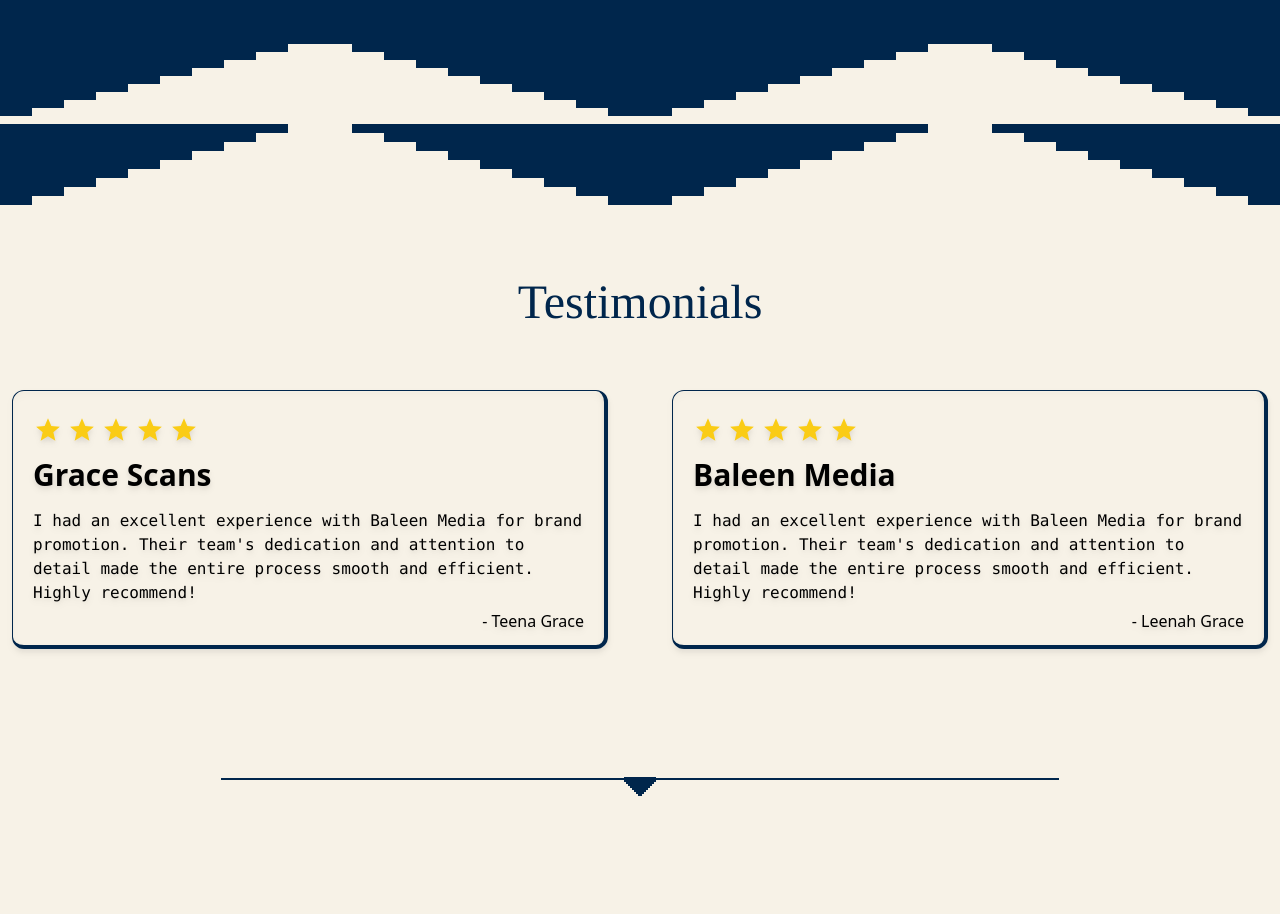
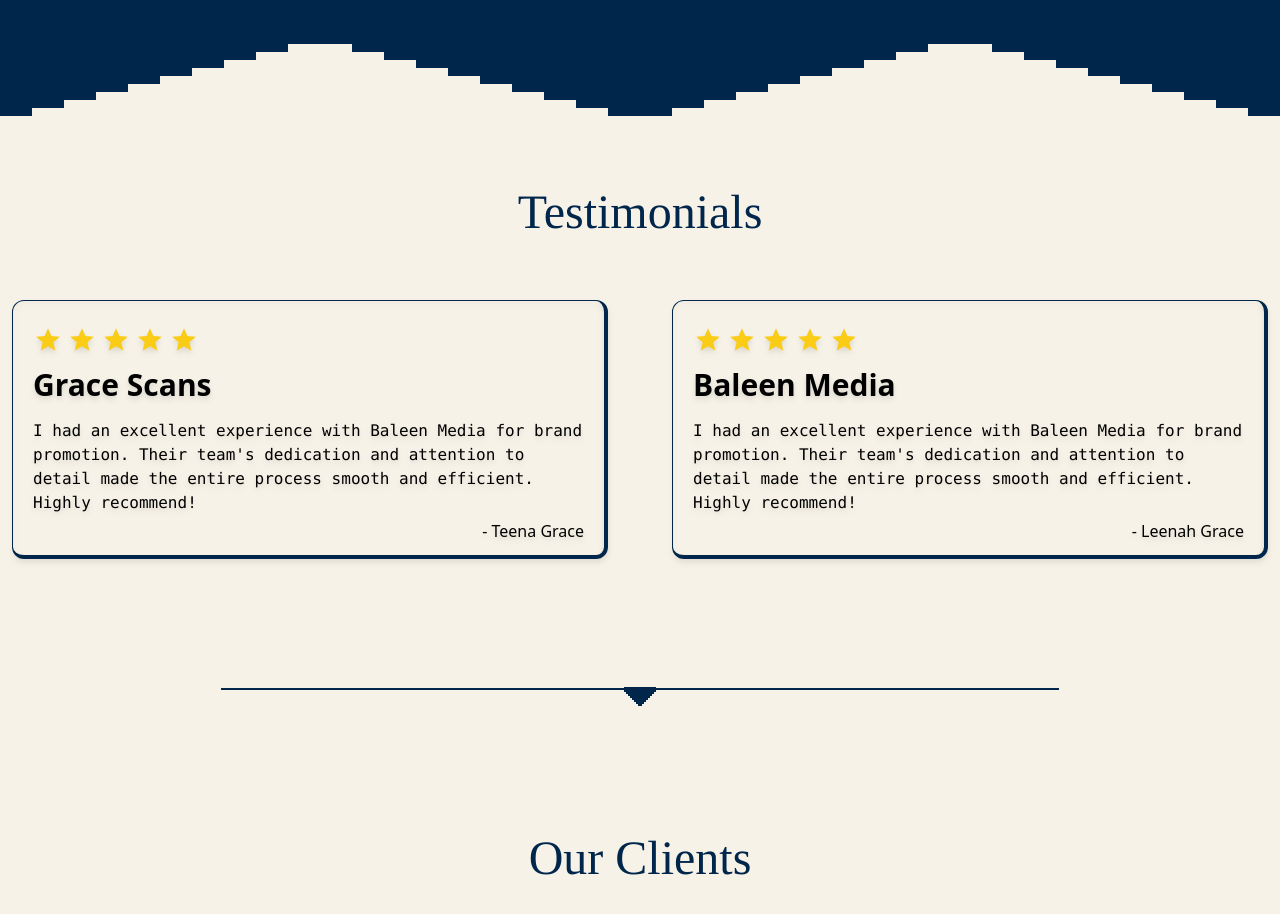
Before and after one commit to prassana16/E2W-website, a React (Vite) app: page / in a window 1280 px wide. Shown: the part 2980-3894 px from the top of the page. Built offline with nearby package versions, Linux system fonts and the light colour scheme.

Commit message:
all error solved

```diff
--- a/src/components/Features.jsx
+++ b/src/components/Features.jsx
@@ -184,33 +184,7 @@
         </div>
       </div>
 
-      {/* Bottom Image */}
-      <div className="flex items-center ">
-        <div className="w-1/2 items-center justify-center flex flex-col">
-        <div className="bg-[#F7F2E7] w-[10%] h-[3px] md:h-[9px] "></div>
-        <div className="bg-[#F7F2E7] w-[20%] h-[3px] md:h-[9px] "></div>
-        <div className="bg-[#F7F2E7] w-[30%] h-[3px] md:h-[9px] "></div>
-        <div className="bg-[#F7F2E7] w-[40%] h-[3px] md:h-[9px] "></div>
-        <div className="bg-[#F7F2E7] w-[50%] h-[3px] md:h-[9px] "></div>
-        <div className="bg-[#F7F2E7] w-[60%] h-[3px] md:h-[9px] "></div>
-        <div className="bg-[#F7F2E7] w-[70%] h-[3px] md:h-[9px] "></div>
-        <div className="bg-[#F7F2E7] w-[80%] h-[3px] md:h-[9px] "></div>
-        <div className="bg-[#F7F2E7] w-[90%] h-[3px] md:h-[9px] "></div>
-        <div className="bg-[#F7F2E7] w-[100%] h-[3px] md:h-[9px] "></div>
-        </div>
-        <div className="w-1/2 items-center justify-center flex flex-col">
-        <div className="bg-[#F7F2E7] w-[10%] h-[3px] md:h-[9px] "></div>
-        <div className="bg-[#F7F2E7] w-[20%] h-[3px] md:h-[9px] "></div>
-        <div className="bg-[#F7F2E7] w-[30%] h-[3px] md:h-[9px] "></div>
-        <div className="bg-[#F7F2E7] w-[40%] h-[3px] md:h-[9px] "></div>
-        <div className="bg-[#F7F2E7] w-[50%] h-[3px] md:h-[9px] "></div>
-        <div className="bg-[#F7F2E7] w-[60%] h-[3px] md:h-[9px] "></div>
-        <div className="bg-[#F7F2E7] w-[70%] h-[3px] md:h-[9px] "></div>
-        <div className="bg-[#F7F2E7] w-[80%] h-[3px] md:h-[9px] "></div>
-        <div className="bg-[#F7F2E7] w-[90%] h-[3px] md:h-[9px] "></div>
-        <div className="bg-[#F7F2E7] w-[100%] h-[3px] md:h-[9px] "></div>
-        </div>
-      </div>
+
       {/* <img src={btm} alt="" className="w-full" /> */}
     </div>
   );
```
